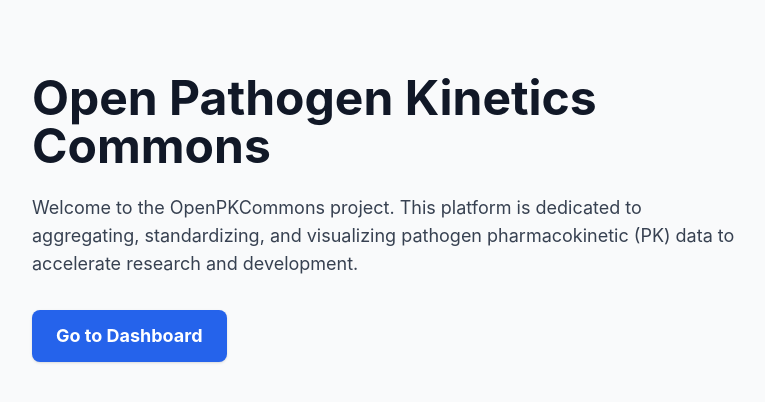
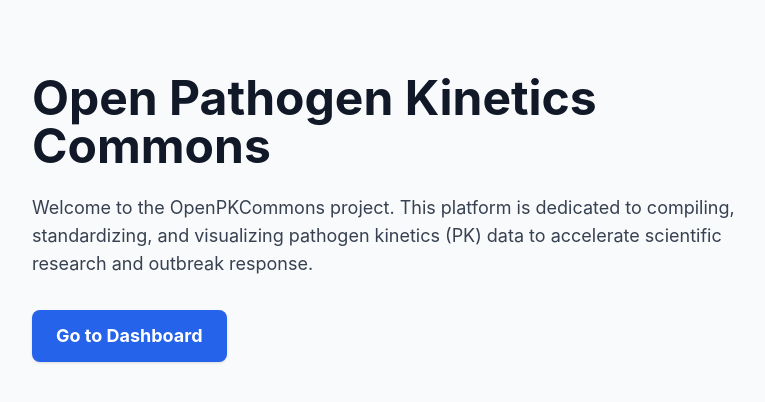
Before and after one commit to OpenPKCommons/OPKC, a Django app: page / in a window 1280 px wide. Shown: the part 182-584 px from the top of the page, without its empty margins (256-1021 px from the left). Run offline with Django 5.2, Linux system fonts and the light colour scheme; some libraries are stand-ins or nearby versions.

Commit message:
Edited site description

```diff
--- a/OPKCWeb/visualization/templates/visualization/home.html
+++ b/OPKCWeb/visualization/templates/visualization/home.html
@@ -1,31 +1,3 @@
-<!-- <!DOCTYPE html>
-<html>
-<head>
-    <title>OPKC Web - Home</title>
-</head>
-<body style="font-family: Arial, sans-serif; text-align: center; padding-top: 50px;">
-
-    <h1>Welcome to the Visualization Dashboard</h1>
-    <p>Use the button below to view the sample distribution chart.</p>
-
-    <a href="{% url 'visualization:time_days_bar' %}"
-       style="display: inline-block;
-              padding: 10px 20px;
-              background-color: #007bff;
-              color: white;
-              text-decoration: none;
-              border-radius: 5px;
-              font-size: 1.1em;">
-        Go to Sample Distribution Chart
-    </a>
-
-    <p style="margin-top: 50px; color: #666;">
-        Current Django Time: {% now "H:i:s M d, Y" %}
-    </p>
-
-</body>
-</html> -->
-
 <!DOCTYPE html>
 <html lang="en">
 <head>
@@ -57,7 +29,7 @@
             </h1>
 
             <p class="text-lg text-gray-700 mb-8">
-                Welcome to the OpenPKCommons project. This platform is dedicated to aggregating, standardizing, and visualizing pathogen pharmacokinetic (PK) data to accelerate research and development.
+                Welcome to the OpenPKCommons project. This platform is dedicated to compiling, standardizing, and visualizing pathogen kinetics (PK) data to accelerate scientific research and outbreak response.
             </p>
 
             <!-- 2. Link to the dashboard (optional, but good for navigation) -->
```
